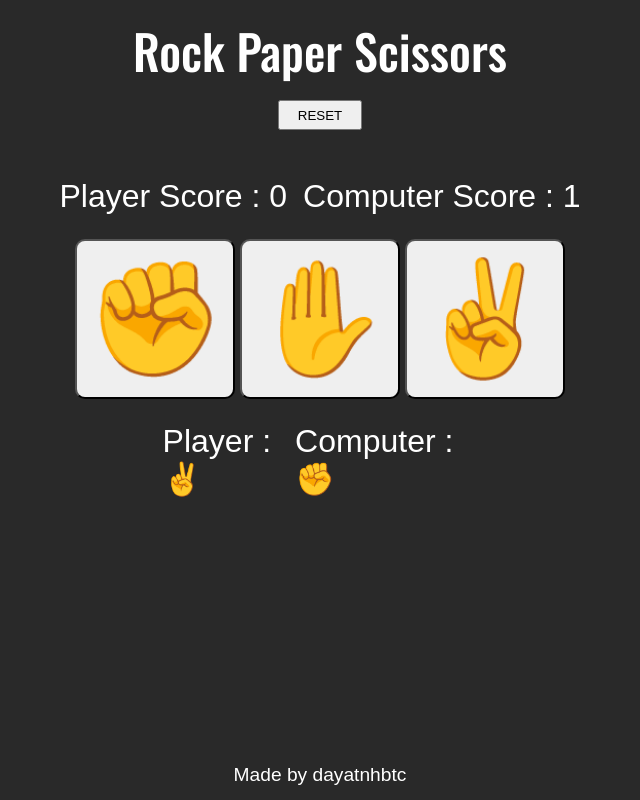
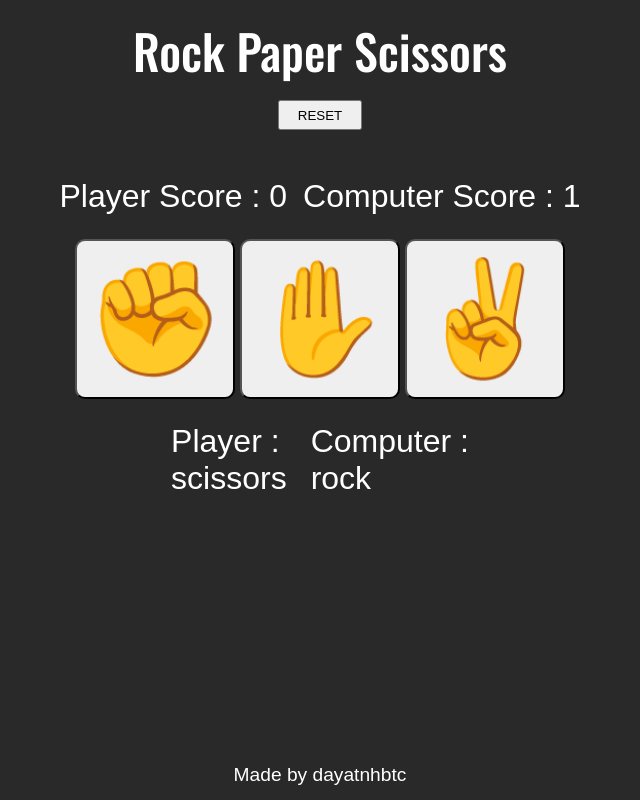
Before and after one commit to dayatnhbtc/rock-paper-scissors, a plain HTML site: page index.html in a window 1280 px wide. Both pictures are taken after a click on the button "✌️". Shown: the whole page, without its empty margins (320-960 px from the left). Drawn offline with nearby package versions, Linux system fonts and the light colour scheme.

Commit message:
fix : computerChoice problem

```diff
--- a/index.html
+++ b/index.html
@@ -26,7 +26,6 @@
       <div class="log">
         <div class="log-player">Player :</div>
         <div class="log-computer">Computer :</div>
-        <div></div>
       </div>
     </main>
     <footer class="center">
--- a/script.js
+++ b/script.js
@@ -1,8 +1,16 @@
-const choices = ["✊", "✋", "✌️"];
+const choices = ["rock", "paper", "scissors"];
 let gameLength = 0;
-
 let playerScore = 0;
 let computerScore = 0;
+let playerSelection = "";
+let computerSelection = getComputerChoice();
+let button = document.querySelector(".content");
+let result = document.querySelector(".result");
+const playerLog = document.querySelector(".log-player");
+const computerLog = document.querySelector(".log-computer");
+const playerScoreClass = document.querySelector("#player-score");
+const computerScoreClass = document.querySelector("#computer-score");
+const reset = document.querySelector(".reset");
 
 function getComputerChoice() {
   return choices[Math.floor(Math.random() * choices.length)];
@@ -10,11 +18,10 @@ function getComputerChoice() {
 
 function playRound(playerSelection, computerSelection) {
   if (computerSelection === playerSelection) {
-    // console.log("it's a tie!");
   } else if (
-    (playerSelection === "✊" && computerSelection === "✌️") ||
-    (playerSelection === "✋" && computerSelection === "✊") ||
-    (playerSelection === "✌️" && computerSelection === "✋")
+    (playerSelection === "rock" && computerSelection === "scissors") ||
+    (playerSelection === "paper" && computerSelection === "rock") ||
+    (playerSelection === "scissors" && computerSelection === "paper")
   ) {
     playerScore++;
   } else {
@@ -22,47 +29,14 @@ function playRound(playerSelection, computerSelection) {
   }
 }
 
-// console.log(`playerScore : ${playerScore} , computerScore : ${computerScore}`);
-
-// addEventListener
-let playerSelection = "";
-const button = document.querySelector(".content");
-const result = document.querySelector(".result");
-
-button.addEventListener("click", (e) => {
-  if (gameLength < 5) {
-    playerSelection = e.target.innerText;
-    playRound(playerSelection, getComputerChoice());
-    makeLog(playerSelection, getComputerChoice());
-    updateScore();
-    gameLength++;
-  } else {
-    if (computerScore > playerScore) {
-      result.innerHTML = "Computer is the Winner";
-    } else if (computerScore < playerScore) {
-      result.innerHTML = "Player is the Winner";
-    } else {
-      result.innerHTML = "It's a tie game";
-    }
-  }
-});
-
-// log
-const playerLog = document.querySelector(".log-player");
-const computerLog = document.querySelector(".log-computer");
-
-function makeLog(i, j) {
-  const element1 = document.createElement("div");
-  const element2 = document.createElement("div");
-  element1.textContent = i;
-  element2.textContent = j;
-  playerLog.appendChild(element1);
-  computerLog.appendChild(element2);
+function makeLog(playerSelection, computerSelection) {
+  const playerSelectionLog = document.createElement("div");
+  const computerSelectionLog = document.createElement("div");
+  playerSelectionLog.textContent = playerSelection;
+  computerSelectionLog.textContent = computerSelection;
+  playerLog.appendChild(playerSelectionLog);
+  computerLog.appendChild(computerSelectionLog);
 }
-
-// score
-const playerScoreClass = document.querySelector("#player-score");
-const computerScoreClass = document.querySelector("#computer-score");
 
 function updateScore() {
   playerScoreClass.innerHTML = playerScore;
@@ -76,18 +50,9 @@ function resetGame() {
   result.innerHTML = "";
 }
 
-const reset = document.querySelector(".reset");
-
-reset.addEventListener("click", (e) => {
-  resetGame();
-  updateScore();
-  removeLog();
-});
-
 function removeLog() {
   let children1 = document.querySelectorAll(".log-player div");
   let children2 = document.querySelectorAll(".log-computer div");
-  console.log(children1);
   for (child of children1) {
     playerLog.removeChild(child);
   }
@@ -95,3 +60,27 @@ function removeLog() {
     computerLog.removeChild(child);
   }
 }
+
+reset.addEventListener("click", () => {
+  resetGame();
+  updateScore();
+  removeLog();
+});
+
+button.addEventListener("click", (e) => {
+  if (gameLength < 5) {
+    playerSelection = e.target.className.toLowerCase();
+    playRound(playerSelection, computerSelection);
+    updateScore();
+    makeLog(playerSelection, computerSelection);
+    gameLength++;
+  } else {
+    if (computerScore > playerScore) {
+      result.innerHTML = "Computer is the Winner";
+    } else if (computerScore < playerScore) {
+      result.innerHTML = "Player is the Winner";
+    } else {
+      result.innerHTML = "It's a tie game";
+    }
+  }
+});
```
